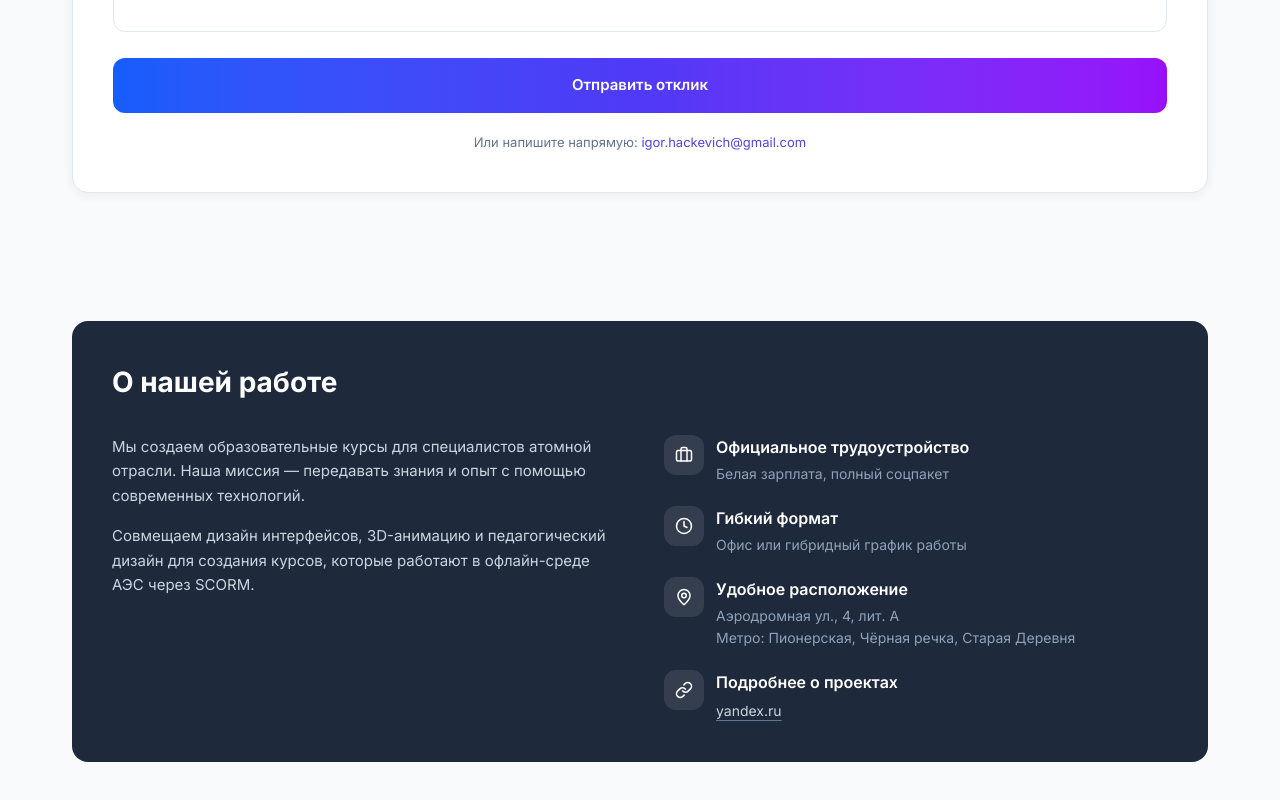
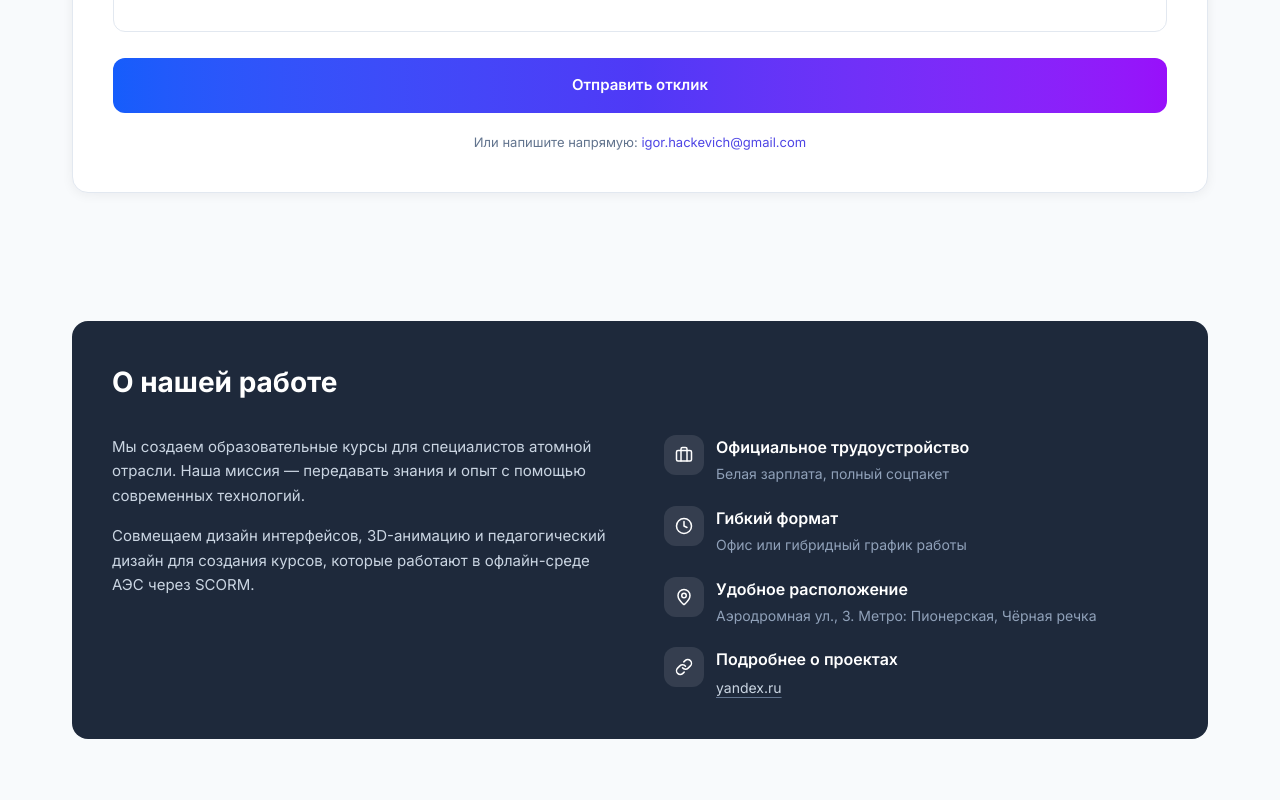
Before and after one commit to igorhackevich-boop/Rosatomjob, a React (Vite) app: page / in a window 1280 px wide. Shown: the part 1470-2270 px from the top of the page. Built offline with nearby package versions, Linux system fonts and the light colour scheme.

Commit message:
Update App.tsx

```diff
--- a/src/app/App.tsx
+++ b/src/app/App.tsx
@@ -597,8 +597,7 @@ function App() {
                     Удобное расположение
                   </div>
                   <div className="text-[13px] sm:text-[14px] text-slate-400 leading-relaxed">
-                    Аэродромная ул., 4, лит. А<br />
-                    Метро: Пионерская, Чёрная речка, Старая Деревня
+                    Аэродромная ул., 3.  Метро: Пионерская, Чёрная речка
                   </div>
                 </div>
               </div>
```
